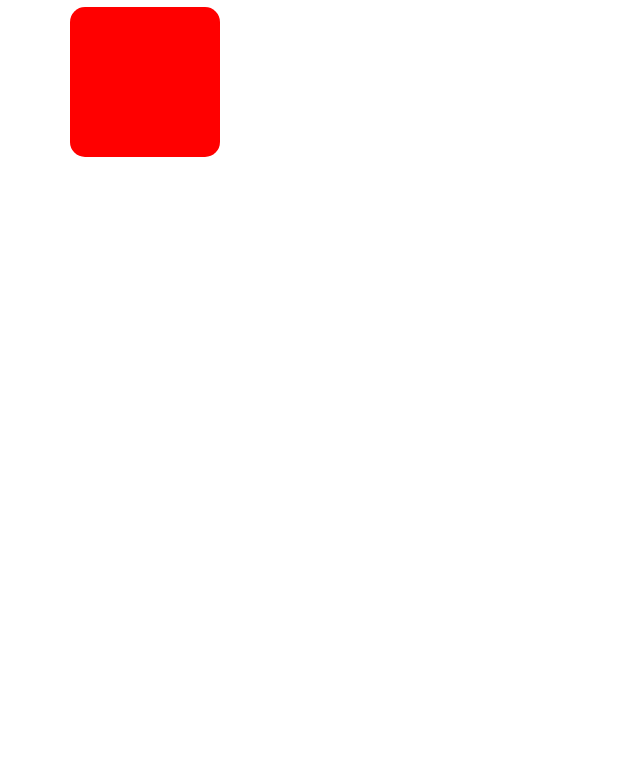
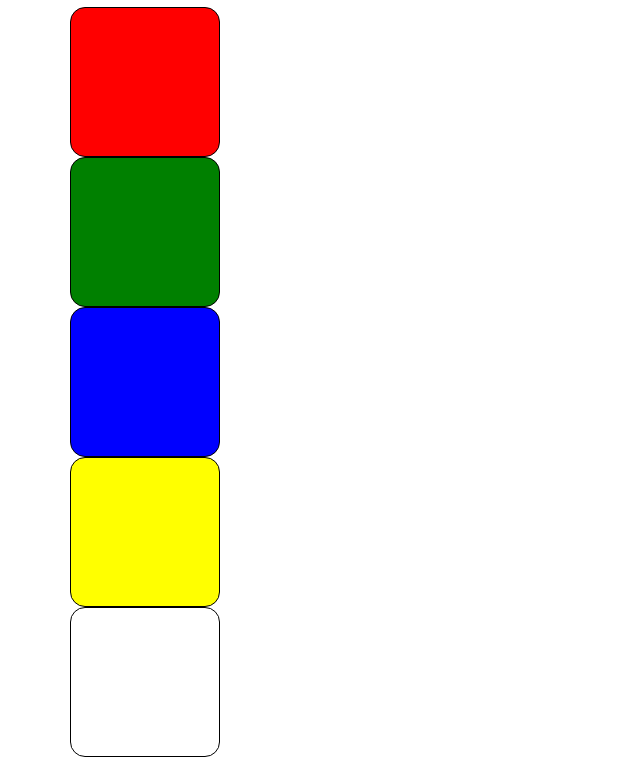
Before and after one commit to JonhFiv5/brain-game, a plain HTML site: page index.html in a window 1280 px wide. Shown: the part 63-820 px from the top of the page, without its empty margins (0-640 px from the left). Drawn offline with Linux system fonts and the light colour scheme.

Commit message:
Creating buttons design

```diff
--- a/css/style.css
+++ b/css/style.css
@@ -1,7 +1,36 @@
-.red-button {
+/* Buttons Layout */
+
+.button-base {
     display: block;
-    background-color: red;
     width: 150px;
     height: 150px;
     border-radius: 10%;
+    border: 1px solid black;
+    transition: transform .3s;
 }
+
+.red-button {
+    background-color: red;
+}
+
+.green-button {
+    background-color: green;
+}
+
+.blue-button {
+    background-color: blue;
+}
+
+.yellow-button {
+    background-color: yellow;
+}
+
+.white-button {
+    background-color: white;
+}
+
+/* Buttons Effects */
+
+.button-base:hover {
+    transform: scale(1.1);
+}
--- a/index.html
+++ b/index.html
@@ -12,9 +12,11 @@
         <div class="container">
             <h1>Good Luck!</h1>
             <div class="buttons">
-                <div class="red-button">
-
-                </div>
+                <button id="red-button" class="button-base red-button"></button>
+                <button id="red-button" class="button-base green-button"></button>
+                <button id="red-button" class="button-base blue-button"></button>
+                <button id="red-button" class="button-base yellow-button"></button>
+                <button id="red-button" class="button-base white-button"></button>
             </div>
         </div>
 
```
